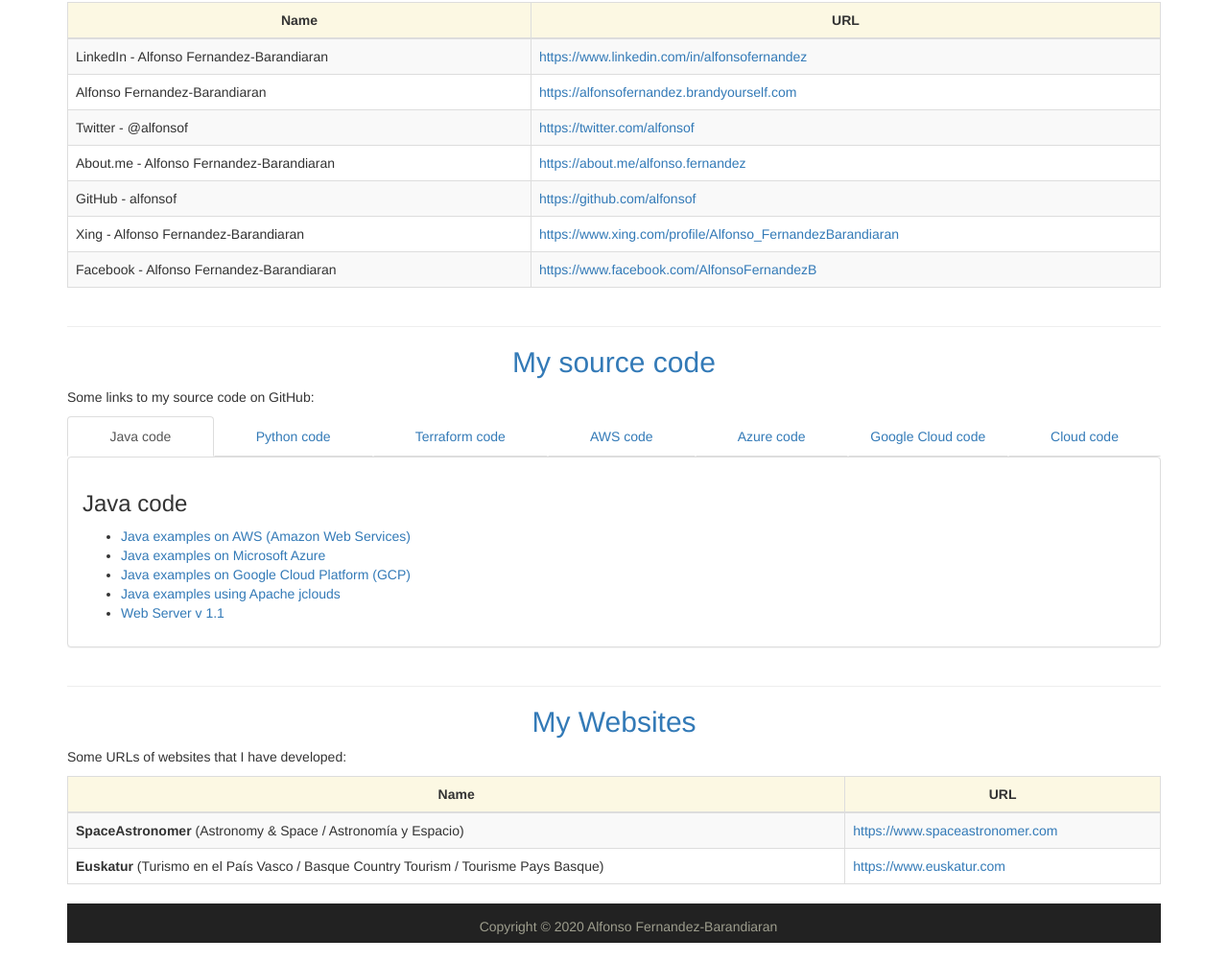
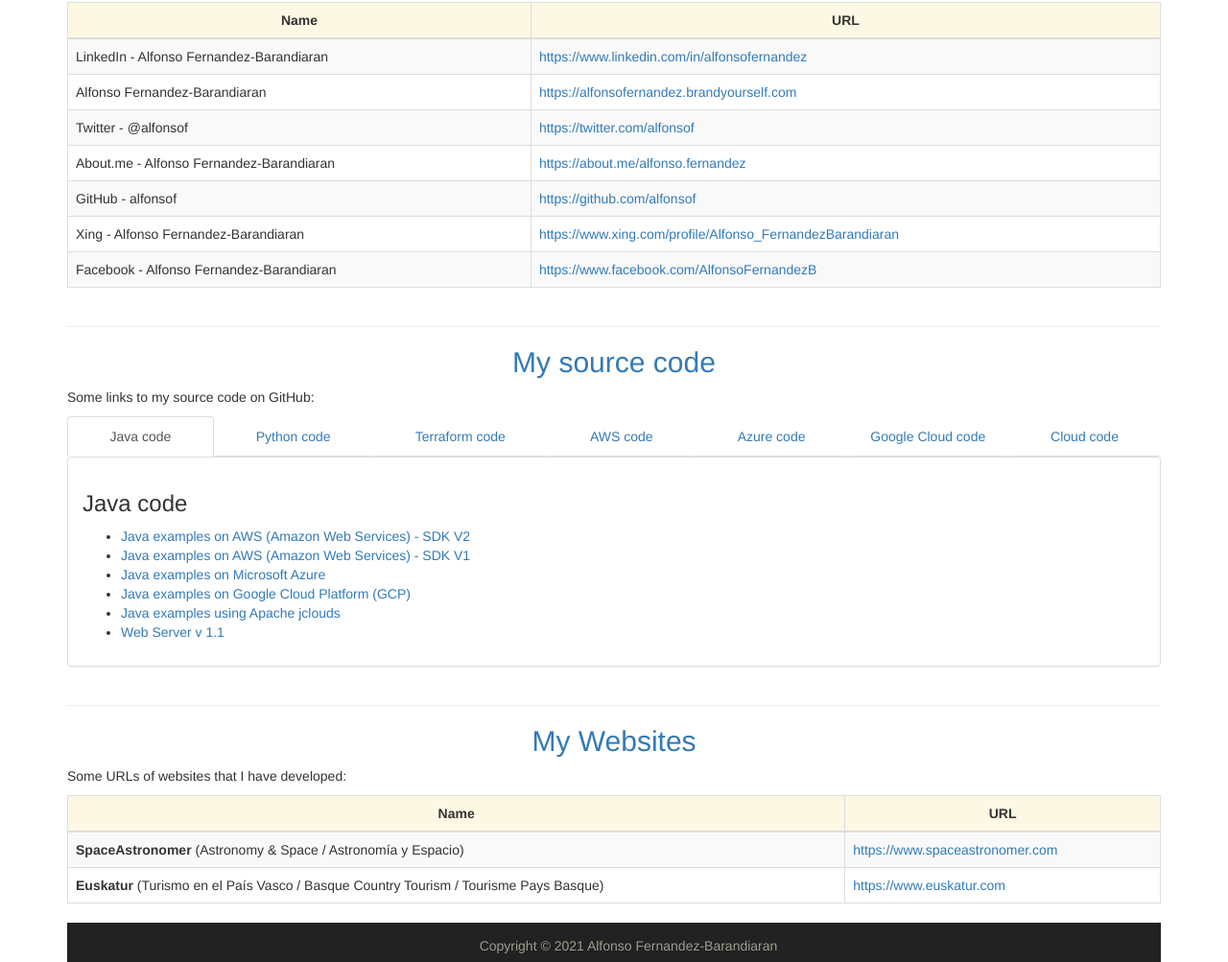
Before and after one commit to alfonsof/alfonsof.github.io, a plain HTML site: page index.html in a window 1280 px wide. Shown: the part 789-1792 px from the top of the page at 96% size. Drawn offline with nearby package versions, Linux system fonts and the light colour scheme.

Commit message:
Added aws Java examples SDK v2

```diff
--- a/index.html
+++ b/index.html
@@ -148,7 +148,8 @@
               <h3>Java code</h3>
               <div>
                 <ul>
-                  <li><a href="https://github.com/alfonsof/aws-java-examples">Java examples on AWS (Amazon Web Services)</a></li>
+                  <li><a href="https://github.com/alfonsof/aws-java-v2-examples">Java examples on AWS (Amazon Web Services) - SDK V2</a></li>
+                  <li><a href="https://github.com/alfonsof/aws-java-examples">Java examples on AWS (Amazon Web Services) - SDK V1</a></li>
                   <li><a href="https://github.com/alfonsof/azure-java-examples">Java examples on Microsoft Azure</a></li>
                   <li><a href="https://github.com/alfonsof/google-cloud-java-examples">Java examples on Google Cloud Platform (GCP)</a></li>
                   <li><a href="https://github.com/alfonsof/jclouds-examples">Java examples using Apache jclouds</a></li>
@@ -194,7 +195,8 @@
               <h3>AWS code</h3>
               <div>
                 <ul>
-                  <li><a href="https://github.com/alfonsof/aws-java-examples">Java examples on AWS (Amazon Web Services)</a></li>
+                  <li><a href="https://github.com/alfonsof/aws-java-v2-examples">Java examples on AWS (Amazon Web Services) - SDK V2</a></li>
+                  <li><a href="https://github.com/alfonsof/aws-java-examples">Java examples on AWS (Amazon Web Services) - SDK V1</a></li>
                   <li><a href="https://github.com/alfonsof/aws-python-examples">Python examples on AWS (Amazon Web Services)</a></li>
                   <li><a href="https://github.com/alfonsof/terraform-aws-examples">Terraform examples on AWS (Amazon Web Services)</a></li>
                 </ul>
@@ -236,7 +238,8 @@
               <h3>Cloud code (AWS, Azure, Google Cloud)</h3>
               <div>
                 <ul>
-                  <li><a href="https://github.com/alfonsof/aws-java-examples">Java examples on AWS (Amazon Web Services)</a></li>
+                  <li><a href="https://github.com/alfonsof/aws-java-v2-examples">Java examples on AWS (Amazon Web Services) - SDK V2</a></li>
+                  <li><a href="https://github.com/alfonsof/aws-java-examples">Java examples on AWS (Amazon Web Services) - SDK V1</a></li>
                   <li><a href="https://github.com/alfonsof/aws-python-examples">Python examples on AWS (Amazon Web Services)</a></li>
                   <li><a href="https://github.com/alfonsof/terraform-aws-examples">Terraform examples on AWS (Amazon Web Services)</a></li>
                   <li><a href="https://github.com/alfonsof/azure-java-examples">Java examples on Microsoft Azure</a></li>
@@ -292,7 +295,7 @@
         <div class="footer-content">
           <div class="col-sm-12 text-center">
             <div class="copyright">
-              Copyright © 2020 Alfonso Fernandez-Barandiaran
+              Copyright © 2021 Alfonso Fernandez-Barandiaran
             </div>
           </div>
         </div>
```
